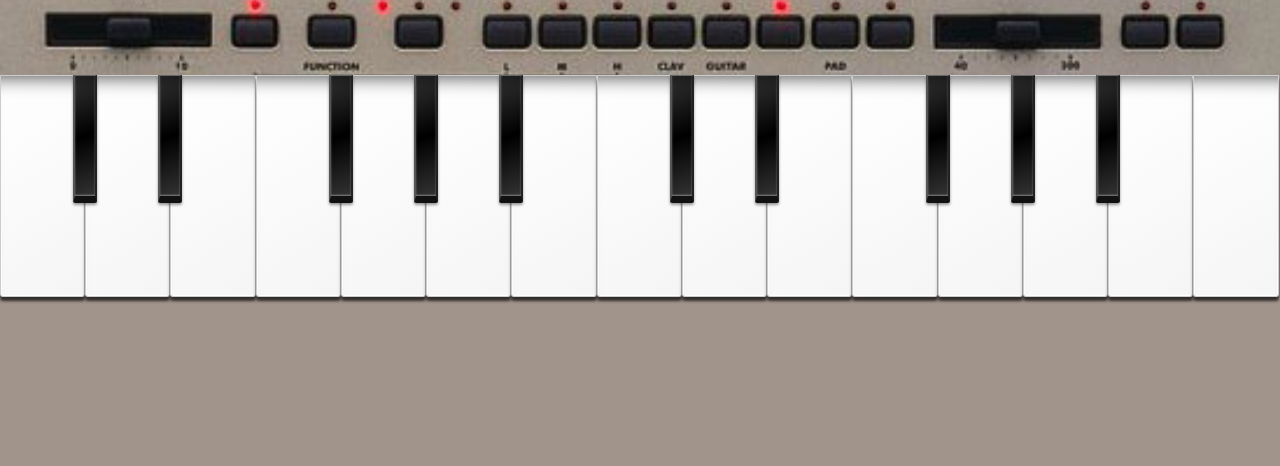
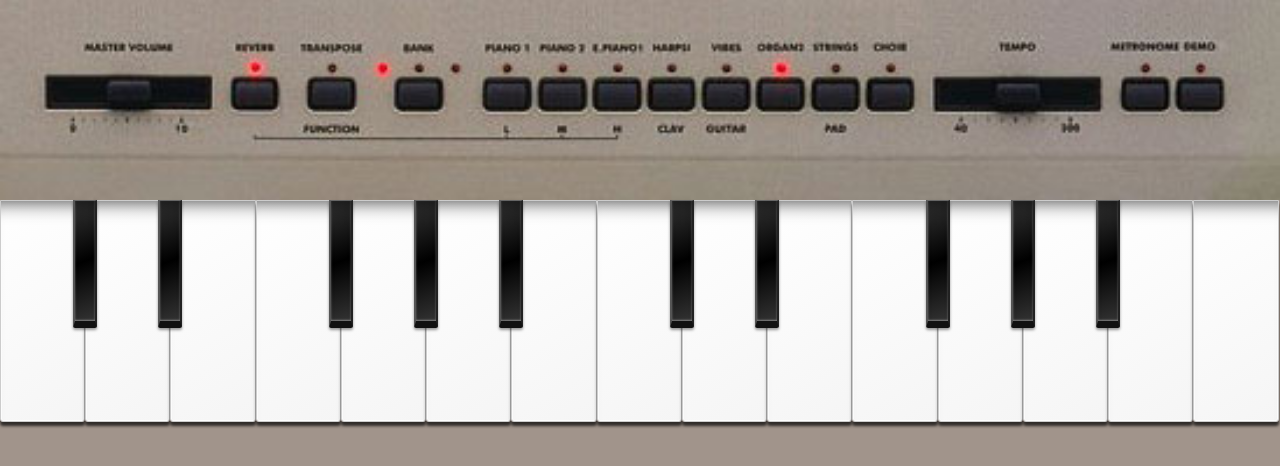
Before and after one commit to NatashaRocha/Piano-Play-Firefox-OS, a plain HTML site: page index.html in a window 1280 px wide. Drawn offline with Linux system fonts and the light colour scheme.

Commit message:
Height Fix

```diff
--- a/css/keys.css
+++ b/css/keys.css
@@ -5,12 +5,12 @@
   background-color: #a1948b;
 }
 
-html, body {
-  height: 100vh;
+html, body, section, ul {
+  height: 100%;
 }
 
 header {
-	height: 75px;
+	height: 25%;
 	background: url("/img/kb.jpg") no-repeat;
 	background-size: 100% auto;
 	background-position: center;
--- a/index.html
+++ b/index.html
@@ -11,6 +11,7 @@
 <body role="application">
 	<section role="region">
 		<header></header>
+		<div id="container">
 			<ul id="piano">
 				<li><div class="white" id="C1"></div></li>
 				<li><div class="white" id="D1"></div><span class="black" id="Db1"></span></li>
@@ -28,6 +29,7 @@
 				<li><div class="white" id="B2"></div><span class="black" id="Bb2"></span></li>
 				<li><div class="white" id="C3"></div></li>
 			</ul>
+		</div>
 	</section> <!-- End main -->
 
 </body>
```
Lines whose indentation alone changed are shown as unchanged.
